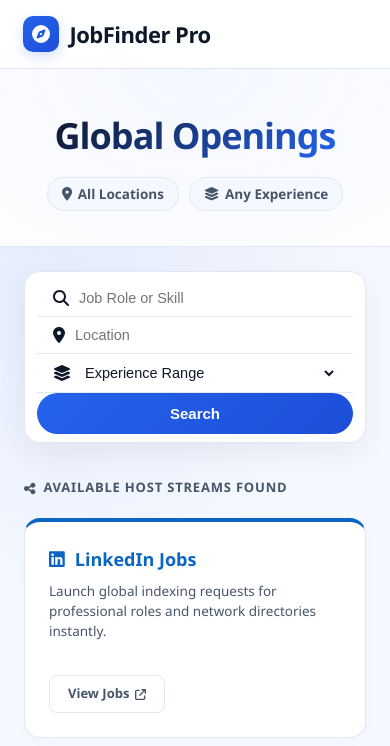
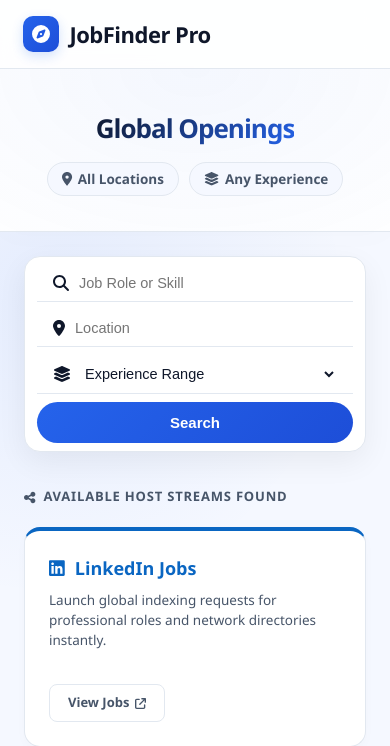
Before and after one commit to sukumar001reddyp-creator/jobfinderpro, a Flask app: page /search in a window 390 px wide. Shown: the top 746 px of the page. Run offline with Flask 3, Linux system fonts and the light colour scheme; data that the repository does not hold is empty; some libraries are stand-ins or nearby versions.

Commit message:
Update search.html

```diff
--- a/templates/search.html
+++ b/templates/search.html
@@ -401,6 +401,32 @@ body{
 @media(max-width:640px) {
     .cards { grid-template-columns: 1fr; }
 }
+/* --- Mobile Responsive Layout for Search Page --- */
+@media (max-width: 850px) {
+    .hero h1 {
+        font-size: 26px !important;
+    }
+
+    /* సెర్చ్ బార్ మొబైల్ సెట్టింగ్ */
+    .search-box {
+        grid-template-columns: 1fr !important;
+        border-radius: 16px !important;
+        gap: 8px !important;
+    }
+    .input-group {
+        border-right: none !important;
+    }
+    .search-btn {
+        width: 100% !important;
+        border-radius: 30px !important;
+        justify-content: center;
+    }
+
+    /* జాబ్ కార్డ్స్ సింగిల్ కాలమ్ అవ్వడం */
+    .cards {
+        grid-template-columns: 1fr !important;
+    }
+}
 </style>
 </head>
 
```
